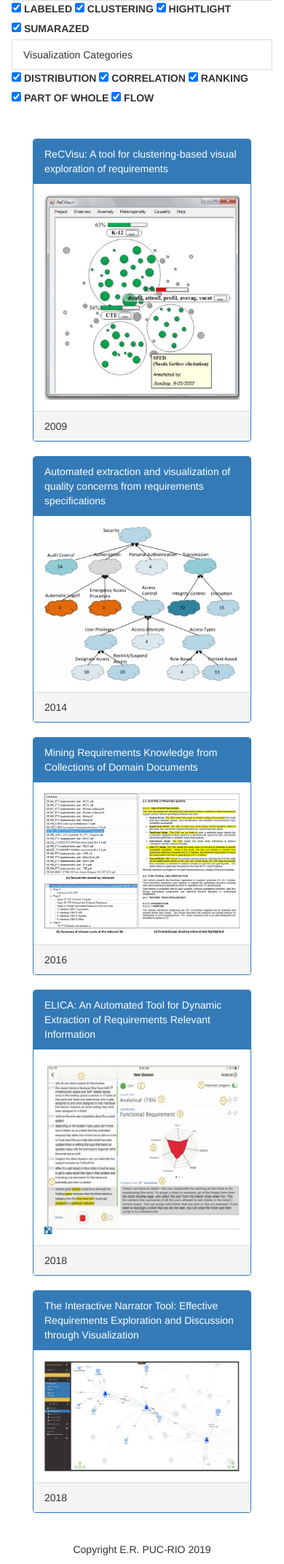
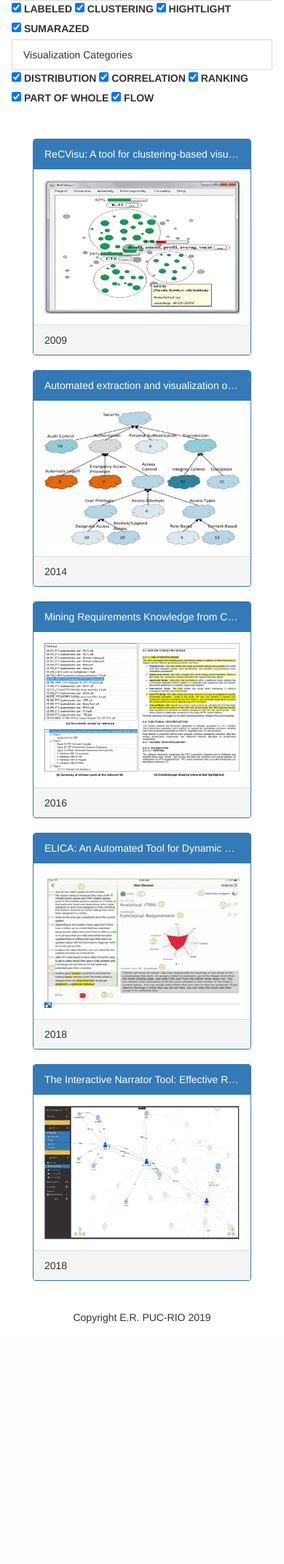
Before and after one commit to abarrio2018/projectoFinal, a Django app: page / in a window 390 px wide. Shown: the part 375-2518 px from the top of the page at 73% size. After the commit the page ends 2188 px from the top, so only its background shows below. Run offline with Django 3.2, Linux system fonts and the light colour scheme; data comes from the database, SQL or seed files in the repository; some libraries are stand-ins or nearby versions.

Commit message:
delete img responsive

```diff
--- /dev/null
+++ b/visualizador/appdigilib/media/css/style.css
@@ -0,0 +1,5 @@
+.panel-heading{
+    text-overflow: ellipsis;
+    white-space: nowrap;
+    overflow: hidden;
+    }
--- a/visualizador/appdigilib/templates/list/index.html
+++ b/visualizador/appdigilib/templates/list/index.html
@@ -9,6 +9,7 @@
     <link rel="stylesheet" href="https://stackpath.bootstrapcdn.com/bootstrap/4.3.1/css/bootstrap.min.css" integrity="sha384-ggOyR0iXCbMQv3Xipma34MD+dH/1fQ784/j6cY/iJTQUOhcWr7x9JvoRxT2MZw1T" crossorigin="anonymous"> -->
     <link rel="stylesheet" href="//netdna.bootstrapcdn.com/bootstrap/3.1.0/css/bootstrap.min.css">
     <link rel="stylesheet" href="{% static 'assets/css/bootstrap.css' %}">
+    <link rel="stylesheet" href="/appdigilib/media/css/style.css">
 
 
     <!--My personalizaded CSS-->
@@ -34,9 +35,9 @@
              <p>A Visual Survey of Text Mining Visualization for Requirement Engineering</p>
         </div>
         <!--<a type="" href="{% url 'nova_img' %}">Imagen</a>  data-toggle="modal" data-target="#Modal"-->
-        <div width="100%" >
-            <form method="POST" class="form-inline center" action="/"> {%csrf_token %}
-                <input type="text" name="search" class="form-control search-group-continer" size="96%" aling placeholder="Text in the title or author's name" align="center">
+        <div width="100%" placeholder="col-xs-1">
+            <form method="POST" class="form-inline center" action="/" id="Search"> {%csrf_token %}
+                <input type="text" name="search" class="form-control search-group-continer" size="100%" aling placeholder="Text in the title or author's name" align="center">
                 <button type="submit" class="btn btn-primary" onclick="{{ buscar }}">Search</button>
             </form>
         </div>
@@ -46,7 +47,7 @@
 
 <!--Left Menu-->
     <div class="container">
-        <div class="col-md-3">
+        <div class="col-md-2">
             <div class="row" align="left" position= 'fixed'>
                 <nav class="navbar navbar-expand-lg navbar-light bg-light">
                     <ul class="list-group list-group-flush">
--- a/visualizador/appdigilib/templates/list/index_list.html
+++ b/visualizador/appdigilib/templates/list/index_list.html
@@ -14,7 +14,7 @@
                     <div class="panel-heading" data-toggle="modal" data-target="#Modal" id="{{ article.id }}" data-whatever="{{article.title}}">{{ article.title}}</div>
                     <div data-whatever= "{{ article.author }}"> {{ article.autor}}</div>
 
-                    <div class="panel-body"><img class="img-responsive" style="width:100%" src="{{article.image.image.url}}"></div>
+                    <div class="panel-body"><img width="300" height="183" style="width:100%" src="{{article.image.image.url}}"></div>
                     <div class="panel-footer" >{{ article.published_date}}</div>
                 </div>
                 </a>
--- a/visualizador/appdigilib/views.py
+++ b/visualizador/appdigilib/views.py
@@ -78,7 +78,6 @@ def update_article_category(request):
     return HttpResponse(html)
 
 
-
 """Method to update the articles depending on the analytical tasks marked in the view:
     Input: Ajax @peticion of the view with the check marked.
     Check for each item, if it has at least one analytical task from the list, else,
@@ -107,7 +106,6 @@ def update_article_task(request):
 
     html = render_to_string('list/render.html', {'articles': all_articles})
     return HttpResponse(html)
-
 
 
 """Auxiliary method that searches if an article has a certain category.
@@ -155,6 +153,7 @@ def search(request):
     html = render_to_string('list/render.html', {'articles': articles_names})
     return HttpResponse(html)                                                           #Returns the found articles
 
+
 """Method to visualize the details of the article
      Input: a selected article
      Return: All the data of the article in an html to be shown
@@ -181,6 +180,7 @@ def details(request):
                    'title': title, 'author': author
                    })
 
+
 """Method to insert an image in my static directory"""
 def add_image(request):
     categories = Category.objects.all()                         #Save all categories for left menu
```
